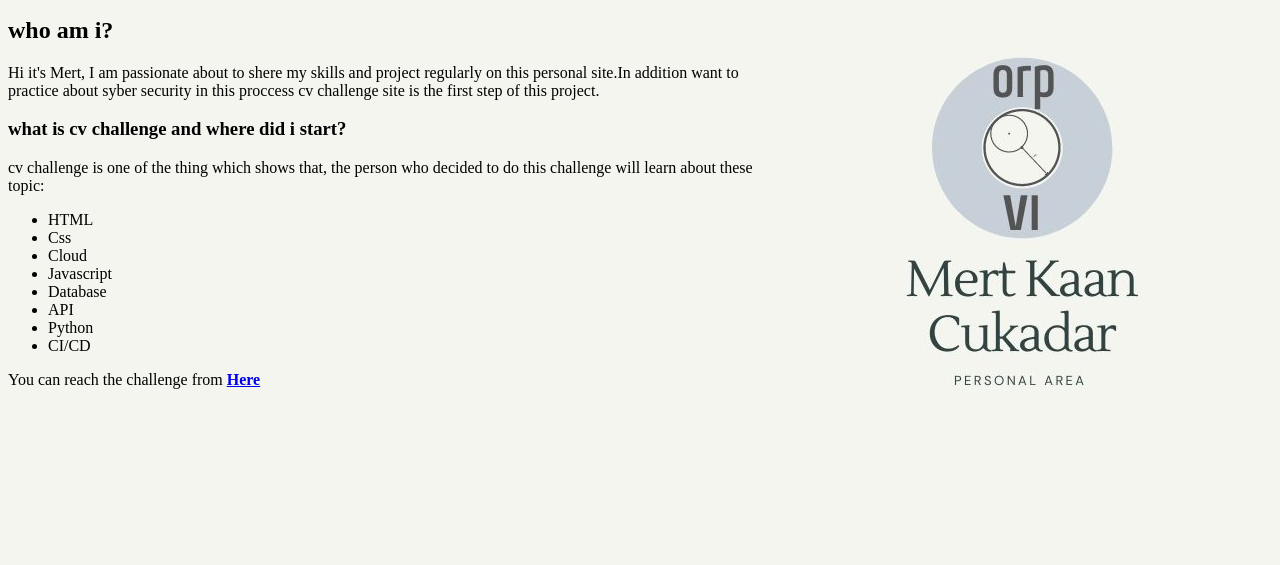
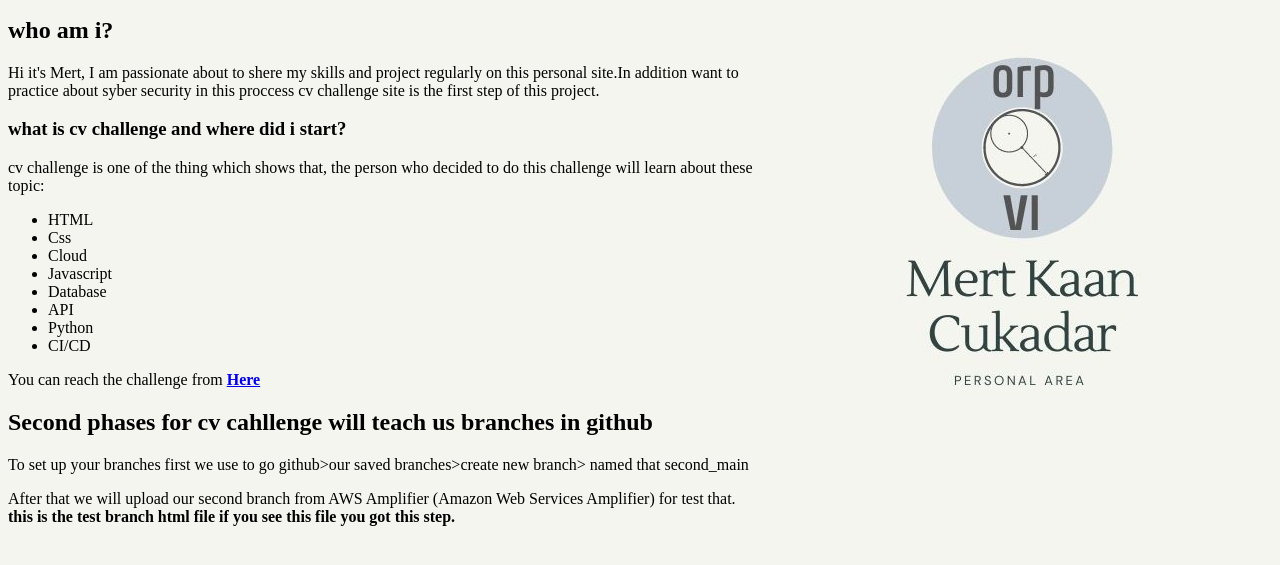
Before and after one commit to MertKaanCukadar/Static_website_Cv_Challenge, a plain HTML site: page index.html in a window 1280 px wide. Shown: the part 101-666 px from the top of the page. Drawn offline with Linux system fonts and the light colour scheme.

Commit message:
Add files via upload

```diff
--- a/index.html
+++ b/index.html
@@ -39,7 +39,15 @@
         </ul>
         You can reach the challenge from <a href="https://cloudresumechallenge.dev/docs/the-challenge/"><strong>Here</strong></a>
     </p>
-
+    <div>
+        <h2>
+            Second phases for cv cahllenge will teach us branches in github
+        </h2>
+        <p>To set up your branches first we use to go github>our saved branches>create new branch> named that second_main </p>
+        <p>After that we will upload our second branch from AWS Amplifier (Amazon Web Services Amplifier) for test that. <br>
+        <strong>this is the test branch html file if you see this file you got this step.</strong>
+        </p>
+    </div>
 
 </body>
 </html>
```
